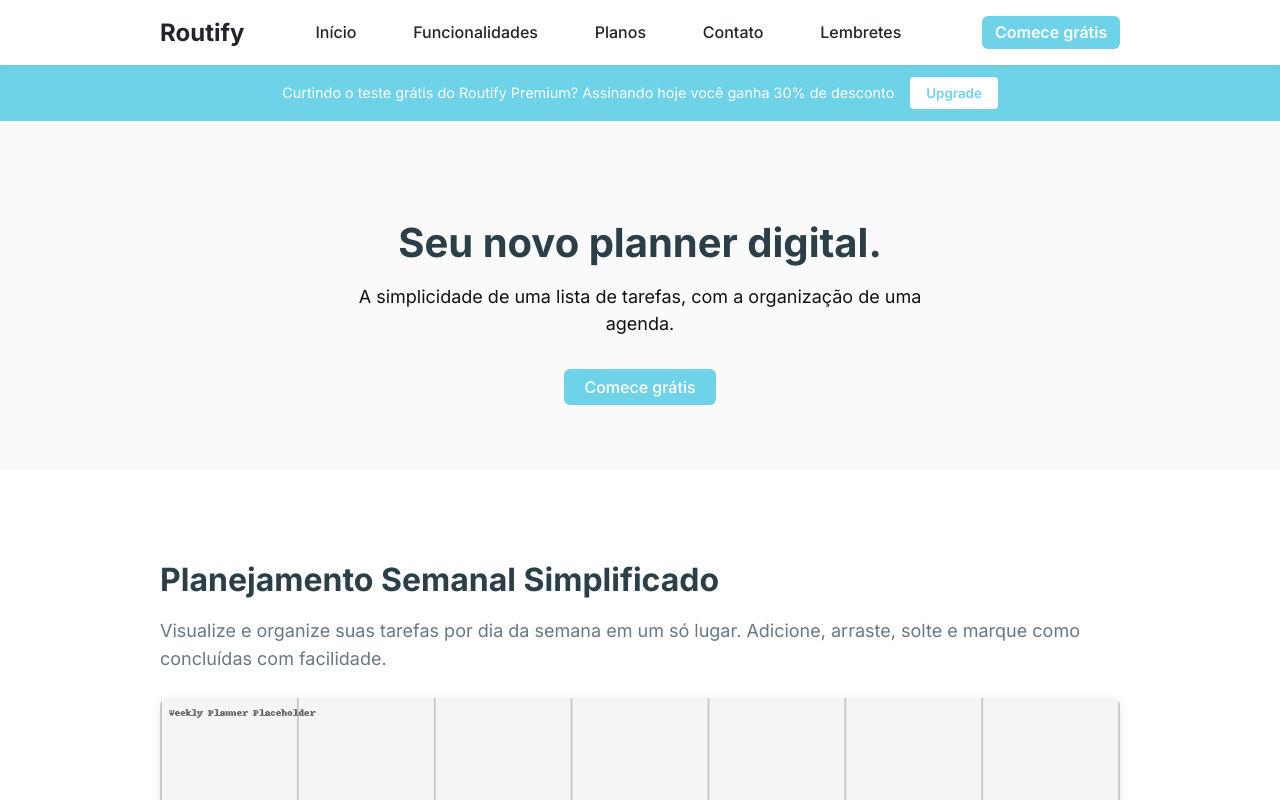
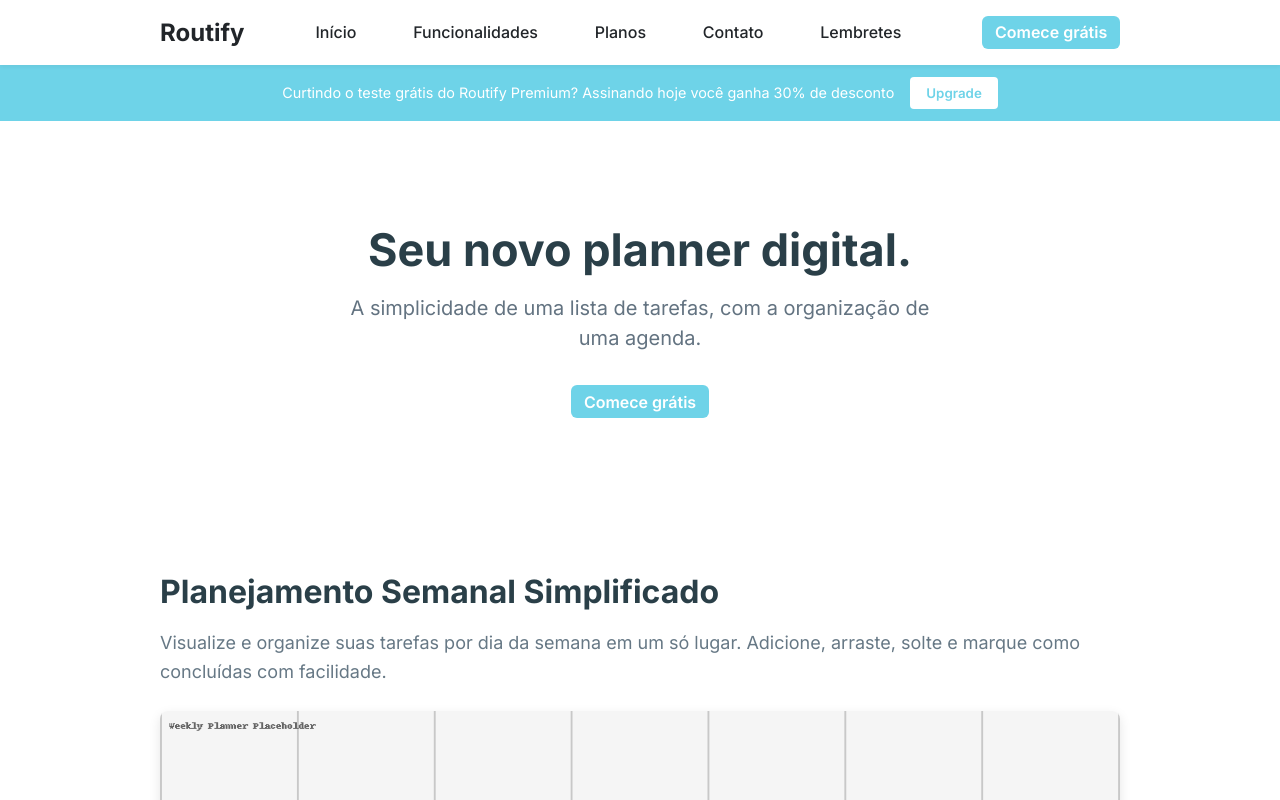
Before and after one commit to probsicke/routify, a React (Vite) app: page / in a window 1280 px wide. Shown: the top 800 px of the page. Built offline with nearby package versions, Linux system fonts and the light colour scheme.

Commit message:
all project fix

```diff
--- a/package.json
+++ b/package.json
@@ -12,6 +12,7 @@
   },
   "dependencies": {
     "date-fns": "^4.1.0",
+    "framer-motion": "^12.12.1",
     "react": "^19.1.0",
     "react-dom": "^19.1.0",
     "react-router-dom": "^7.6.0"
--- a/src/components/CreateTaskModal/CreateTaskModal.css
+++ b/src/components/CreateTaskModal/CreateTaskModal.css
@@ -88,7 +88,7 @@
   padding: 0.65rem;
   border: 1px solid #ccc;
   border-radius: 4px;
-  font-size: 1rem;
+  font-size: 0.9rem;
 }
 
 textarea {
@@ -107,7 +107,7 @@ textarea {
 }
 
 .input-group button {
-  background: #6ED3E8;
+  background: var(--color-blue-aqua);
   color: #fff;
   border: none;
   border-radius: 4px;
@@ -115,6 +115,11 @@ textarea {
   cursor: pointer;
 }
 
+.input-group button:hover {
+  background-color: #5cc1e0;
+  opacity: 0.9;
+}
+s
 .subtasks-list,
 .links-list {
   list-style: none;
@@ -135,7 +140,7 @@ textarea {
 }
 
 .modal-footer button {
-  background-color: #6ED3E8;
+  background-color: var(--color-blue-aqua);
   color: #fff;
   border: none;
   border-radius: 4px;
@@ -143,6 +148,11 @@ textarea {
   cursor: pointer;
   font-weight: 600;
   font-size: 1rem;
+}
+
+.modal-footer button:hover {
+  background-color: #5cc1e0;
+  opacity: 0.9;
 }
 
 .modal-footer button:hover {
@@ -156,8 +166,8 @@ textarea {
 }
 
 .type-fieldset legend {
-  font-weight: 600;
   margin-bottom: 0.5rem;
+  font-size: 0.9rem;
 }
 
 .type-fieldset label {
--- a/src/components/Hero/Hero.module.css
+++ b/src/components/Hero/Hero.module.css
@@ -1,19 +1,18 @@
 .hero {
   font-family: 'Inter', sans-serif;
-  background-color: #fafafa;
   text-align: center;
   padding: 4rem 1rem;
 }
 
 .hero h1 {
-  font-size: 2.5rem;
+  font-size: 45px;
   color: #2a3f48;
   margin-bottom: 1rem;
 }
 
 .hero p {
-  font-size: 1.125rem;
-  color: #111;
+  font-size: 20px;
+  color: rgb(99, 115, 129);
   max-width: 600px;
   margin: 0 auto 2rem;
   line-height: 1.5;
@@ -22,10 +21,11 @@
 .hero__btn {
   background-color: var(--color-blue-aqua);
   color: #fff;
-  padding: 0.5rem 1.25rem;
+  font-size: 1rem;
+  padding: 0.4rem 0.8rem;
   border-radius: 6px;
   text-decoration: none;
-  font-weight: 500;
+  font-weight: 600;
   display: inline-block;
   transition: background-color 0.2s, opacity 0.2s;
 }
@@ -34,3 +34,17 @@
   background-color: #56bed3;
   opacity: 0.9;
 }
+
+.hero__title {
+  font-size: 45px;
+  color: #2a3f48;
+  margin-bottom: 1rem;
+}
+
+.hero__subtitle {
+  font-size: 20px;
+  color: rgb(99, 115, 129);
+  max-width: 600px;
+  margin: 0 auto 2rem;
+  line-height: 1.5;
+}
--- a/src/components/Hero/Hero.tsx
+++ b/src/components/Hero/Hero.tsx
@@ -1,14 +1,29 @@
-import React from 'react'
-import styles from './Hero.module.css'
-import { Link } from 'react-router-dom'
+import React from 'react';
+import { motion } from 'framer-motion';
+import styles from './Hero.module.css';
+import { Link } from 'react-router-dom';
+
+const MotionLink = motion(Link);
 
 const Hero: React.FC = () => (
-  <section className={styles.hero}>
-    <h1>Seu novo planner digital.</h1>
-    <p>A simplicidade de uma lista de tarefas, com a organização de uma agenda.</p>
-    <Link to="/signup" className={styles['hero__btn']}>
+  <motion.section
+    className={styles.hero}
+    initial={{ opacity: 0, y: 40 }}
+    animate={{ opacity: 1, y: 0 }}
+    transition={{ duration: 0.6, ease: 'easeOut' }}
+  >
+    <h1 className={styles.hero__title}>
+      Seu novo planner digital.
+    </h1>
+
+    <p className={styles.hero__subtitle}>
+      A simplicidade de uma lista de tarefas, com a organização de uma agenda.
+    </p>
+
+    <MotionLink to="/signup" className={styles['hero__btn']}>
       Comece grátis
-    </Link>
-  </section>
-)
-export default Hero
+    </MotionLink>
+  </motion.section>
+);
+
+export default Hero;
--- a/src/components/UpgradeBanner/UpgradeBanner.tsx
+++ b/src/components/UpgradeBanner/UpgradeBanner.tsx
@@ -1,13 +1,25 @@
-import React from 'react';
-import { useNavigate } from 'react-router-dom';
-import './UpgradeBanner.css';
+import React from "react";
+import { useNavigate } from "react-router-dom";
+import "./UpgradeBanner.css";
 
-interface UpgradeBannerProps {
+export interface UpgradeBannerProps {
   discount?: number;
+  onUpgradeClick?: () => void;      // ← aqui
 }
 
-const UpgradeBanner: React.FC<UpgradeBannerProps> = ({ discount = 30 }) => {
+const UpgradeBanner: React.FC<UpgradeBannerProps> = ({
+  discount = 30,
+  onUpgradeClick
+}) => {
   const navigate = useNavigate();
+
+  const handleClick = () => {
+    if (onUpgradeClick) {
+      onUpgradeClick();
+    } else {
+      navigate("/upgrade");
+    }
+  };
 
   return (
     <div className="upgrade-banner">
@@ -16,7 +28,7 @@ const UpgradeBanner: React.FC<UpgradeBannerProps> = ({ discount = 30 }) => {
       </span>
       <button
         className="upgrade-banner__btn"
-        onClick={() => navigate('/upgrade')}
+        onClick={handleClick}
       >
         Upgrade
       </button>
```
Also changed, not shown: 1 other file (tests, documents, lock files or other folders).
